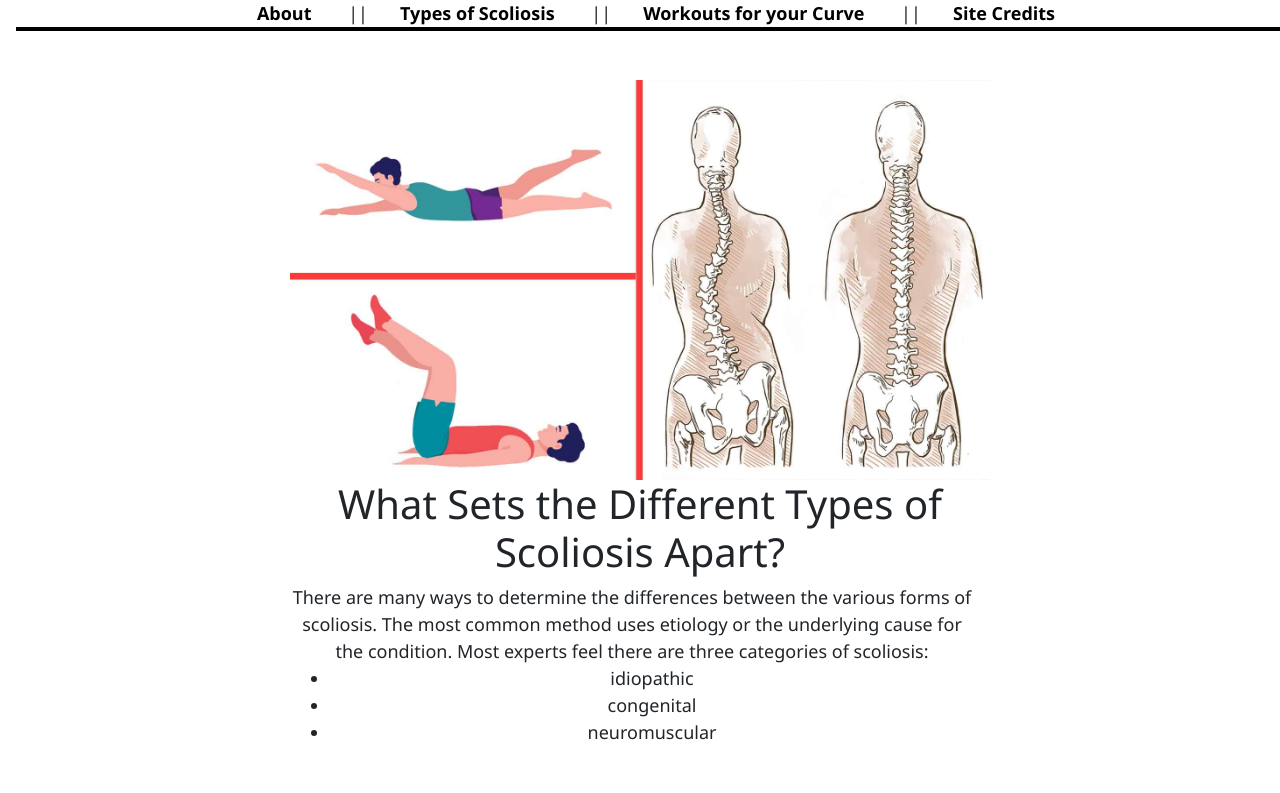
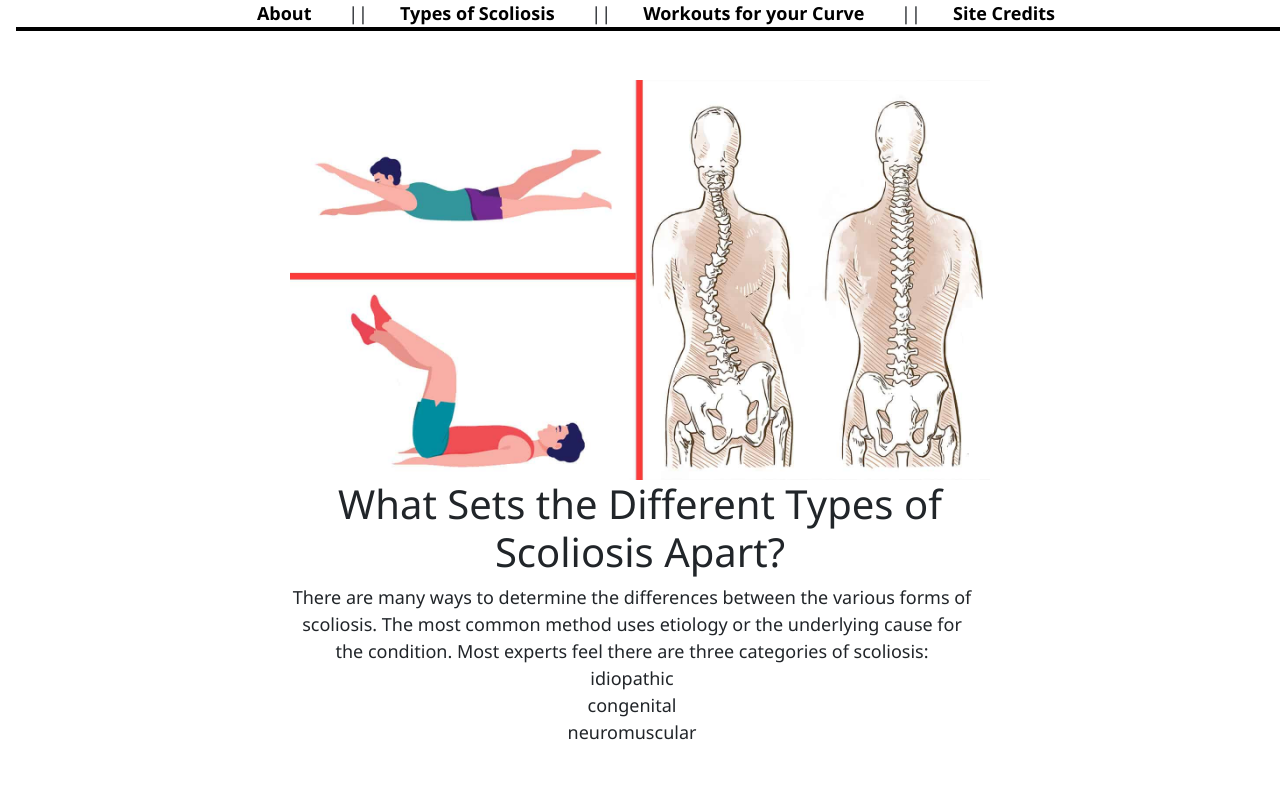
Before and after one commit to YoshiMejia/scoliosis-SPA, a React (Create React App) app: page /types in a window 1280 px wide. Shown: the top 793 px of the page. Built offline with nearby package versions, Linux system fonts and the light colour scheme.

Commit message:
ul styling to remove buttons

```diff
--- a/src/App.css
+++ b/src/App.css
@@ -13,7 +13,7 @@
   }
 }
 
-.type_pic {
+.types_pic {
     height: 500px;
       width: 700px;
 }
@@ -32,6 +32,11 @@
   justify-content: center;
   font-size: calc(10px + 2vmin);
   color: white;
+}
+
+ul {
+  list-style:none;
+  padding-left:0;
 }
 
 /*  */
```
